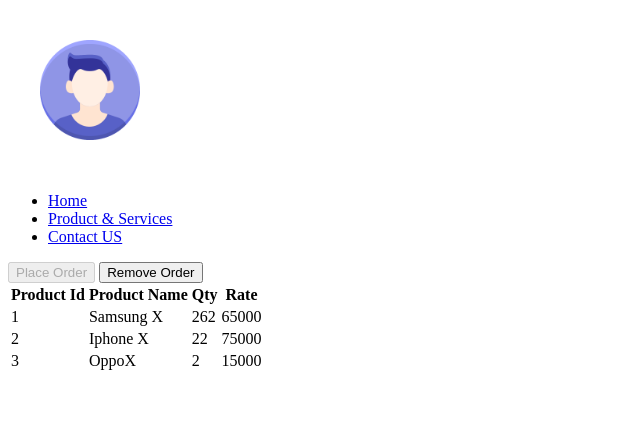
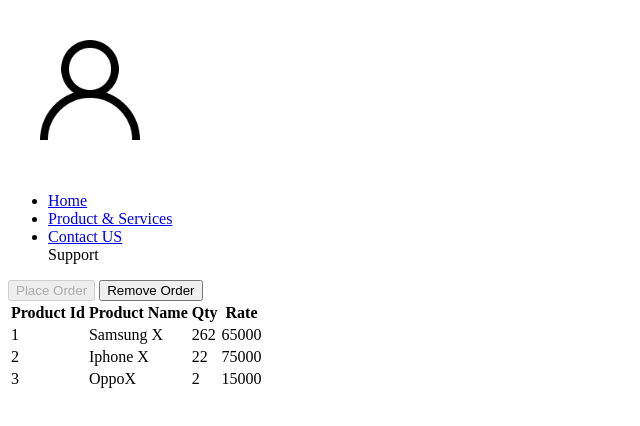
Before and after one commit to chandansutradhar2/jquery-intro, a plain HTML site: page nav.html in a window 1280 px wide. Shown: the whole page, without its empty margins (0-640 px from the left). Drawn offline with nearby package versions, Linux system fonts and the light colour scheme.

Commit message:
dom manupulation

```diff
--- a/nav.html
+++ b/nav.html
@@ -18,13 +18,11 @@
             //     })
             // })
 
-
+            $('ul').append('Support').add('a').attr(['href', "#"])
 
             setTimeout(() => {
                 $('#avatar').attr('src', './images/account.png');
             }, 4000)
-
-
         });
     </script>
 </head>
```
